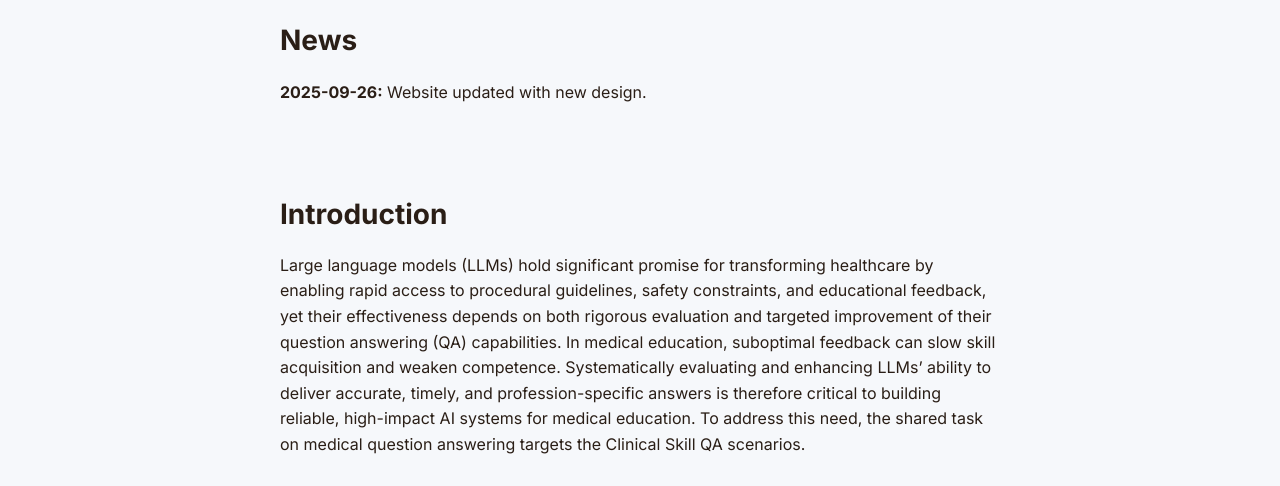
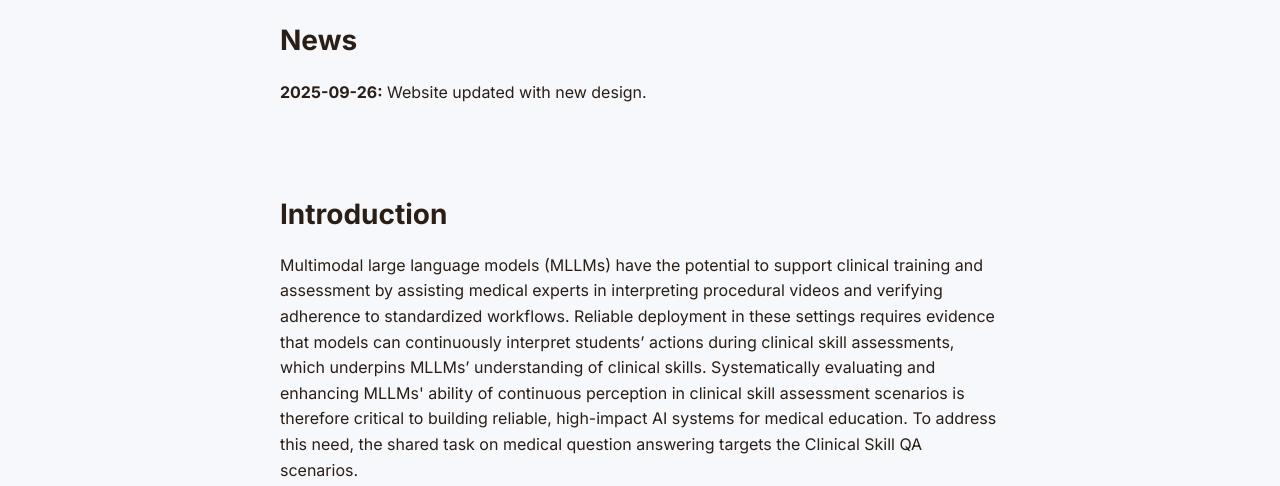
Before and after one commit to WHUNextGen/ClinicalskillQA, a plain HTML site: page index.html in a window 1280 px wide. Shown: the part 493-979 px from the top of the page. Drawn offline with Linux system fonts and the light colour scheme.

Commit message:
Update webpage text

```diff
--- a/index.html
+++ b/index.html
@@ -45,7 +45,7 @@
   <section class="section content-narrow" id="introduction">
     <div class="container">
       <h3>Introduction</h3>
-      <p>Large language models (LLMs) hold significant promise for transforming healthcare by enabling rapid access to procedural guidelines, safety constraints, and educational feedback, yet their effectiveness depends on both rigorous evaluation and targeted improvement of their question answering (QA) capabilities. In medical education, suboptimal feedback can slow skill acquisition and weaken competence. Systematically evaluating and enhancing LLMs’ ability to deliver accurate, timely, and profession-specific answers is therefore critical to building reliable, high-impact AI systems for medical education. To address this need, the shared task on medical question answering targets the Clinical Skill QA scenarios.</p>
+      <p>Multimodal large language models (MLLMs) have the potential to support clinical training and assessment by assisting medical experts in interpreting procedural videos and verifying adherence to standardized workflows. Reliable deployment in these settings requires evidence that models can continuously interpret students’ actions during clinical skill assessments, which underpins MLLMs’ understanding of clinical skills. Systematically evaluating and enhancing MLLMs' ability of continuous perception in clinical skill assessment scenarios is therefore critical to building reliable, high-impact AI systems for medical education. To address this need, the shared task on medical question answering targets the Clinical Skill QA scenarios.</p>
 
     </div>
   </section>
```
